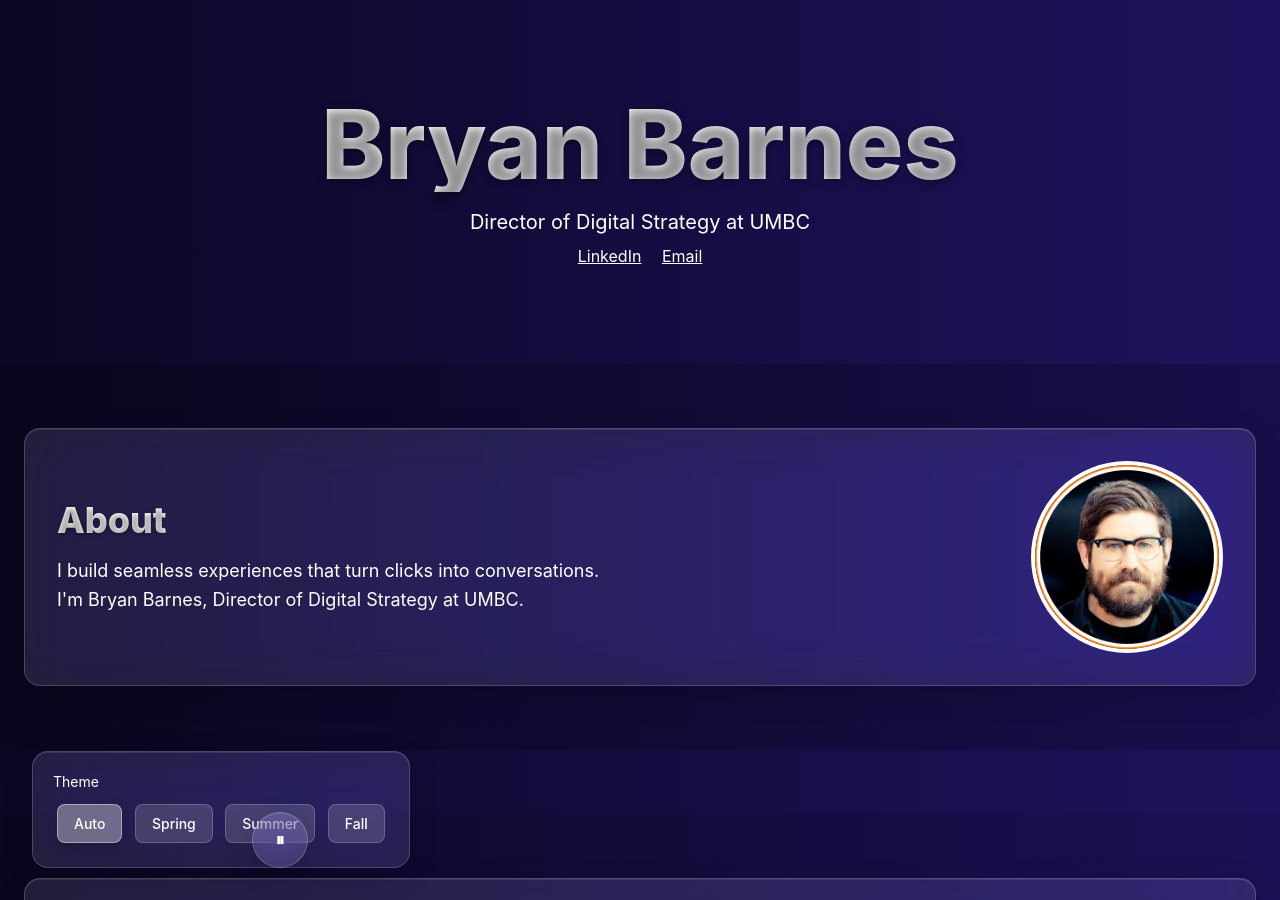
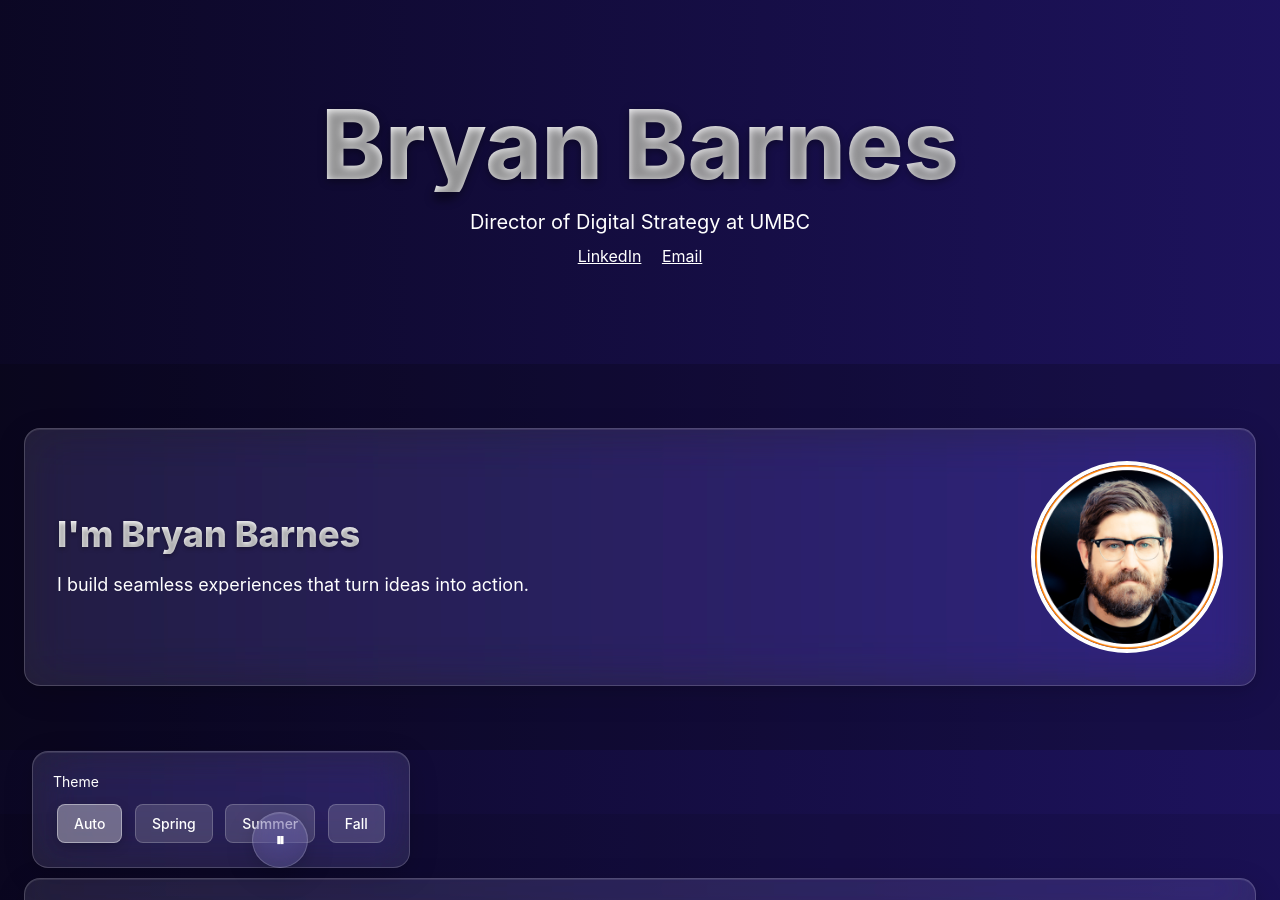
Before and after one commit to jbryanbarnes/jbryanbarnes.github.io, a Jekyll site: the page built from index.html, in a window 1280 px wide and 900 px high. Built offline with Jekyll 4.4.1, drawn with Linux system fonts in a browser that asks for light colours.

Commit message:
Update styling changes

```diff
--- a/index.html
+++ b/index.html
@@ -10,10 +10,9 @@ title: Home
   <div class="relative container mx-auto px-6">
     <div class="glass-card p-8 md:grid md:grid-cols-2 gap-8 items-center">
       <div>
-        <h2 class="text-4xl font-extrabold mb-4 gradient-text">About</h2>
+        <h2 class="text-4xl font-extrabold mb-4 gradient-text">I'm Bryan Barnes</h2>
         <p class="text-lg leading-relaxed text-white">
-          I build seamless experiences that turn clicks into conversations.
-          I'm Bryan Barnes, Director of Digital Strategy at UMBC.
+          I build seamless experiences that turn ideas into action.
         </p>
       </div>
       <div class="mt-6 md:mt-0 flex justify-center md:justify-end">
```
